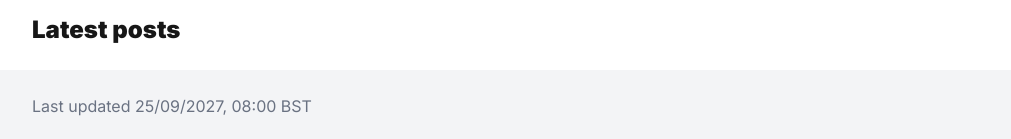
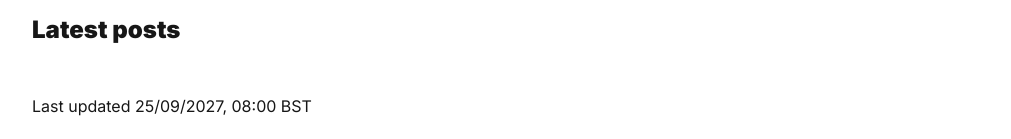
Before and after one commit to Folamajo/portfolio, a Next.js app: page / in a window 1280 px wide. Shown: the part 2141-2280 px from the top of the page, without its empty margins (128-1139 px from the left). Built offline with nearby package versions, Linux system fonts and the light colour scheme.

Commit message:
Changed footer background colour:

```diff
--- a/src/app/page.tsx
+++ b/src/app/page.tsx
@@ -123,8 +123,8 @@ export default function Home() {
          </main>
 
 
-         <div className=" w-full flex justify-center mt-auto py-6 bg-gray-100">
-            <div className="w-[60em] text-gray-500">
+         <div className=" w-full flex justify-center mt-auto py-6 ">
+            <div className="w-[60em] ">
                <Footer />
             </div>
 
--- a/src/components/Footer.tsx
+++ b/src/components/Footer.tsx
@@ -5,7 +5,7 @@ const Footer = () => {
 
 
    return (
-         <div>
+         <div className=" dark:bg-black ">
             <p>Last updated {new Date(siteConfig.lastUpdated).toLocaleString("en-GB", {
                timeZone: "Europe/London",
                day: "2-digit",
```
